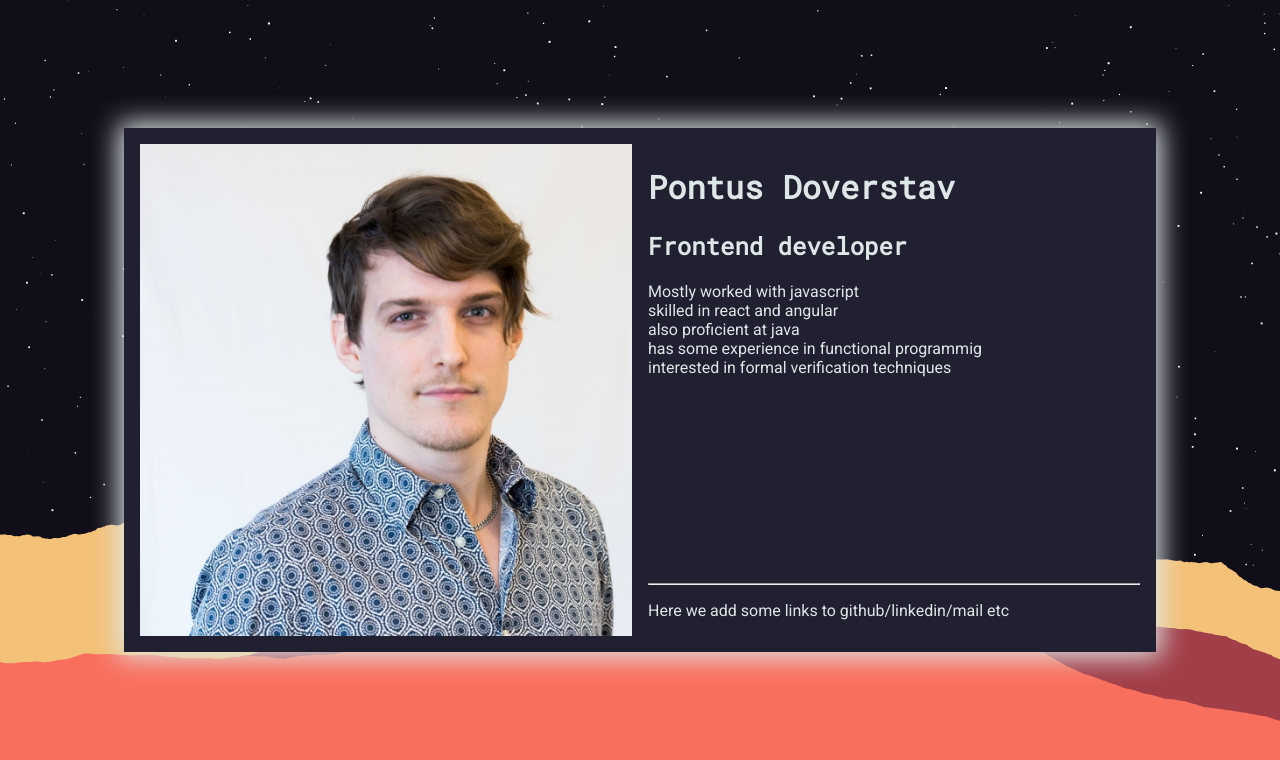
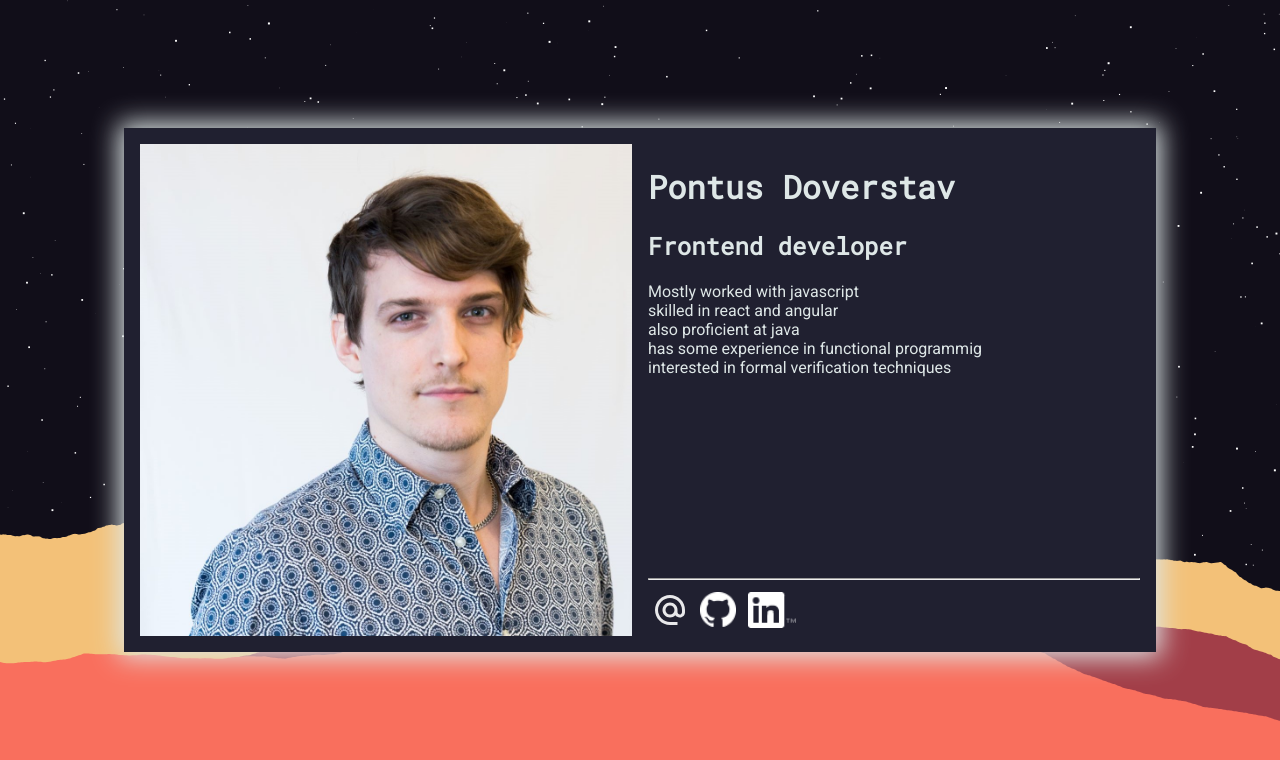
Before and after one commit to Doverstav/doverstav.se, a website with bundled scripts: page src/static/index.html in a window 1280 px wide. Built offline with nearby package versions, Linux system fonts and the light colour scheme.

Commit message:
Add social links

```diff
--- a/src/static/index.html
+++ b/src/static/index.html
@@ -22,7 +22,15 @@
                 </div>
                 <div class="info-footer">
                 <hr>
-                    <p class="roboto-font">Here we add some links to github/linkedin/mail etc</p>
+                    <a href="mailto:doverstav@gmail.com">
+                        <img class="social-link" src="img/email.png">
+                    </a>
+                    <a href="https://github.com/Doverstav">
+                        <img class="social-link" src="img/GitHub.png">
+                    </a>
+                    <a href="https://www.linkedin.com/in/pontus-doverstav/">
+                        <img class="social-link" src="img/LinkedIn.png">
+                    </a>
                 </div>
             </div>
         </main>
--- a/src/static/style.css
+++ b/src/static/style.css
@@ -44,6 +44,10 @@ main {
     grid-gap: 16px;
 }
 
+a {
+    text-decoration: none;
+}
+
 .picture-container {
     grid-area: picture;
     height: 100%;
@@ -75,3 +79,9 @@ main {
 .info-footer {
     grid-area: info-footer;
 }
+
+.social-link {
+    height: 36px;
+    width: auto;
+    padding: 4px;
+}
```
